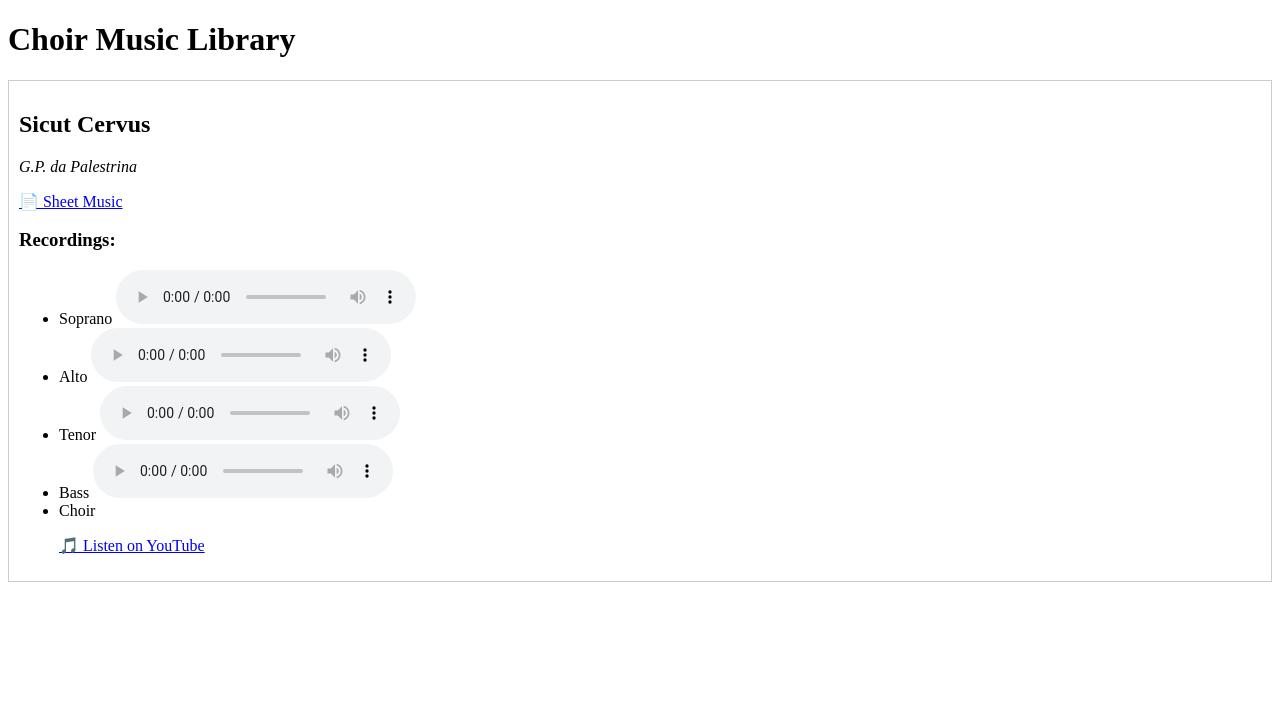
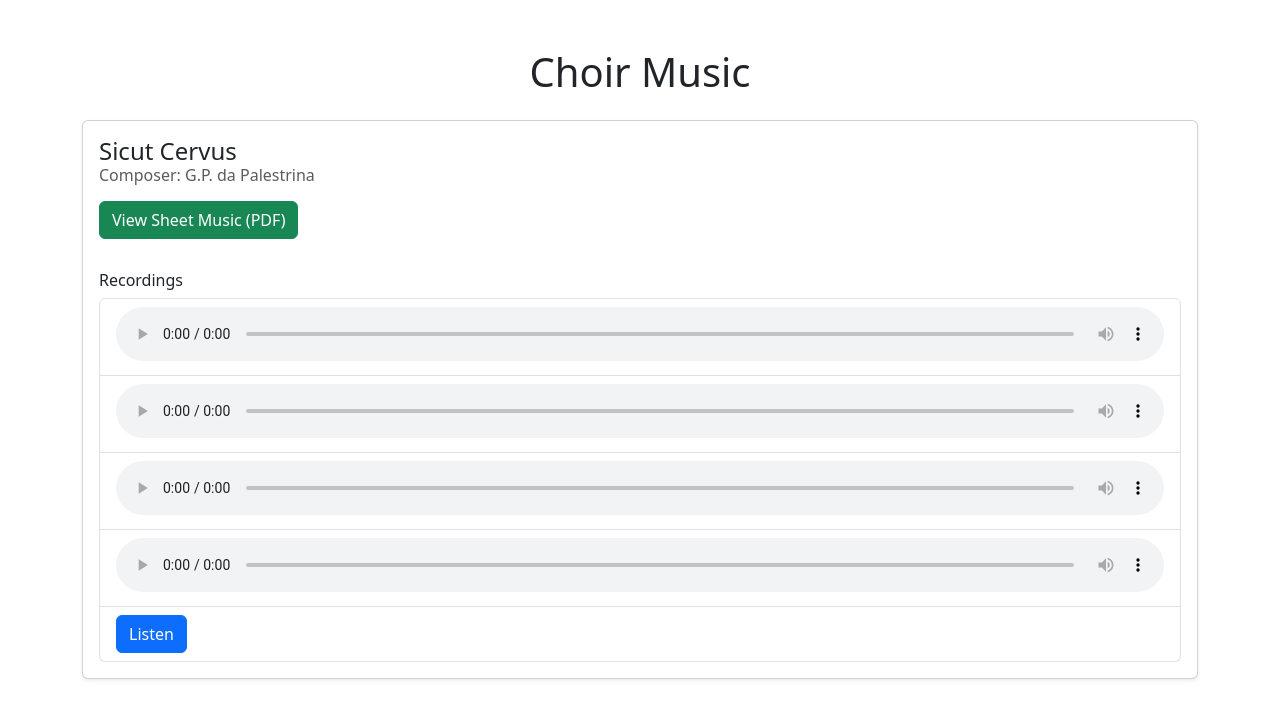
Before and after one commit to niallpcarroll/choir-music, a Django app: page / in a window 1280 px wide. Shown: the top 719 px of the page. Run offline with Django 5.2, Linux system fonts and the light colour scheme; data comes from the database, SQL or seed files in the repository; both versions use the stored data as it was after the commit; parts of the project's set-up code (start-up, migrations or seed data) failed here and were passed over.

Commit message:
Initial commit: updated Django project with templates, static files, and media handling

```diff
--- a/choir_site/urls.py
+++ b/choir_site/urls.py
@@ -21,8 +21,8 @@ from django.conf import settings
 from django.conf.urls.static import static
 
 urlpatterns = [
-    path("admin/", admin.site.urls),
-    path('', include('music.urls')),
+    path('admin/', admin.site.urls),
+    path('', include('music.urls')),  # root URL goes to the music app
 ]
 
 if settings.DEBUG:
--- a/music/templates/music/music_list.html
+++ b/music/templates/music/music_list.html
@@ -1,42 +1,78 @@
+{% load static %}
 <!DOCTYPE html>
 <html lang="en">
   <head>
-    <meta charset="UTF-8">
-    <title>Choir Music Library</title>
+    <meta charset="utf-8" />
+    <meta name="viewport" content="width=device-width,initial-scale=1" />
+    <title>Choir Music</title>
+    <!-- Bootstrap CSS -->
+    <link
+      href="https://cdn.jsdelivr.net/npm/bootstrap@5.3.3/dist/css/bootstrap.min.css"
+      rel="stylesheet"
+    />
   </head>
   <body>
-    <h1>Choir Music Library</h1>
+    <div class="container my-5">
+      <h1 class="mb-4 text-center">Choir Music</h1>
 
-    {% for piece in music_pieces %}
-        <div style="border: 1px solid #ccc; padding: 10px; margin-bottom: 15px;">
-            <h2>{{ piece.title }}</h2>
-            <p><em>{{ piece.composer }}</em></p>
+      {% comment %} Note: this template expects the view to pass a context
+      variable named 'pieces': return render(request, 'music/music_list.html',
+      {'pieces': pieces}) {% endcomment %} {% for piece in pieces %}
+      <div class="card mb-4 shadow-sm">
+        <div class="card-body">
+          <h4 class="card-title mb-1">{{ piece.title }}</h4>
 
-            {% if piece.sheet_music %}
-                <p><a href="{{ piece.sheet_music.url }}" target="_blank">📄 Sheet Music</a></p>
+          {% if piece.composer %}
+          <h6 class="card-subtitle mb-3 text-muted">
+            Composer: {{ piece.composer }}
+          </h6>
+          {% endif %} {% if piece.sheet_music %}
+          <a
+            href="{{ piece.sheet_music.url }}"
+            target="_blank"
+            class="btn btn-success mb-3"
+          >
+            View Sheet Music (PDF)
+          </a>
           {% endif %}
 
-            {% if piece.recordings.all %}
-                <h3>Recordings:</h3>
-                <ul>
-                    {% for rec in piece.recordings.all %}
-                        <li>
-                            {{ rec.part }}
-                            {% if rec.recording_file %}
-                                <audio controls>
-                                    <source src="{{ rec.recording_file.url }}" type="audio/mpeg">
+          <!-- Recordings -->
+          <div class="mt-3">
+            <h6 class="mb-2">Recordings</h6>
+            <!-- Recordings List -->
+            <ul class="list-group">
+              {% for recording in piece.recordings.all %}
+                {% if recording.recording_file %}
+                  <li class="list-group-item">
+                    <audio controls class="w-100">
+                      <source src="{{ recording.recording_file.url }}" type="audio/mpeg" />
                       Your browser does not support the audio element.
                     </audio>
-                            {% elif rec.recording_url %}
-                                <p><a href="{{ rec.recording_url }}" target="_blank">🎵 Listen on YouTube</a></p>
+                  </li>
+                {% else %}
+                  {% if recording.recording_url %}
+                    <li class="list-group-item">
+                      <a href="{{ recording.recording_url }}" target="_blank" class="btn btn-primary" >
+                        Listen
+                      </a>
+                    </li>
                   {% endif %}
+                {% endif %}
+              {% empty %}
+                <li class="list-group-item text-muted">
+                No recordings available.
                 </li>
               {% endfor %}
             </ul>
-            {% endif %}
+          </div>
+        </div>
       </div>
       {% empty %}
-        <p>No music pieces found.</p>
+      <p class="text-center text-muted">No music pieces available.</p>
       {% endfor %}
+    </div>
+
+    <!-- Bootstrap JS Bundle -->
+    <script src="https://cdn.jsdelivr.net/npm/bootstrap@5.3.3/dist/js/bootstrap.bundle.min.js"></script>
   </body>
 </html>
--- a/music/views.py
+++ b/music/views.py
@@ -2,5 +2,6 @@ from django.shortcuts import render
 from .models import MusicPiece
 
 def music_list(request):
-    music_pieces = MusicPiece.objects.all().order_by('title')
-    return render(request, 'music/music_list.html', {'music_pieces': music_pieces})
+    pieces = MusicPiece.objects.all().order_by('title')
+    print("DEBUG: pieces in view:", pieces)
+    return render(request, 'music/music_list.html', {'pieces': pieces})
```
Also changed, not shown: db.sqlite3, music/migrations/0001_initial.py, music/migrations/0002_recording_recording_url.py (deleted), music/migrations/0003_alter_recording_recording_file.py (deleted), music/urls.py (line endings or trailing spaces), 1 other file. Lines whose indentation alone changed are shown as unchanged.
